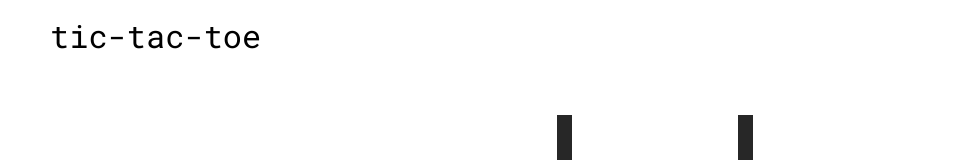
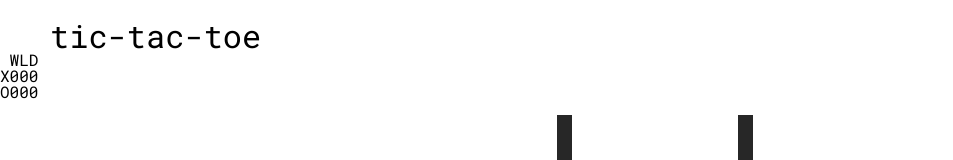
Before and after one commit to QuinnJohnsonCode/tic-tac-toe, a plain HTML site: page index.html in a window 1280 px wide. Shown: the top 160 px of the page, without its empty margins (0-953 px from the left). Drawn offline with Linux system fonts and the light colour scheme.

Commit message:
Add scoring table

```diff
--- a/index.html
+++ b/index.html
@@ -12,6 +12,26 @@
 <body>
     <header>
         <h1>tic-tac-toe</h1>
+        <table>
+            <tr>
+                <td>&nbsp;</td>
+                <th scope="col">W</th>
+                <th scope="col">L</th>
+                <th scope="col">D</th>
+            </tr>
+            <tr>
+                <th scope="row">X</th>
+                <td>0</td>
+                <td>0</td>
+                <td>0</td>
+            </tr>
+            <tr>
+                <th scope="row">O</th>
+                <td>0</td>
+                <td>0</td>
+                <td>0</td>
+            </tr>
+        </table>
     </header>
     <main>
         <h2 id="end-text"></h2>
```
